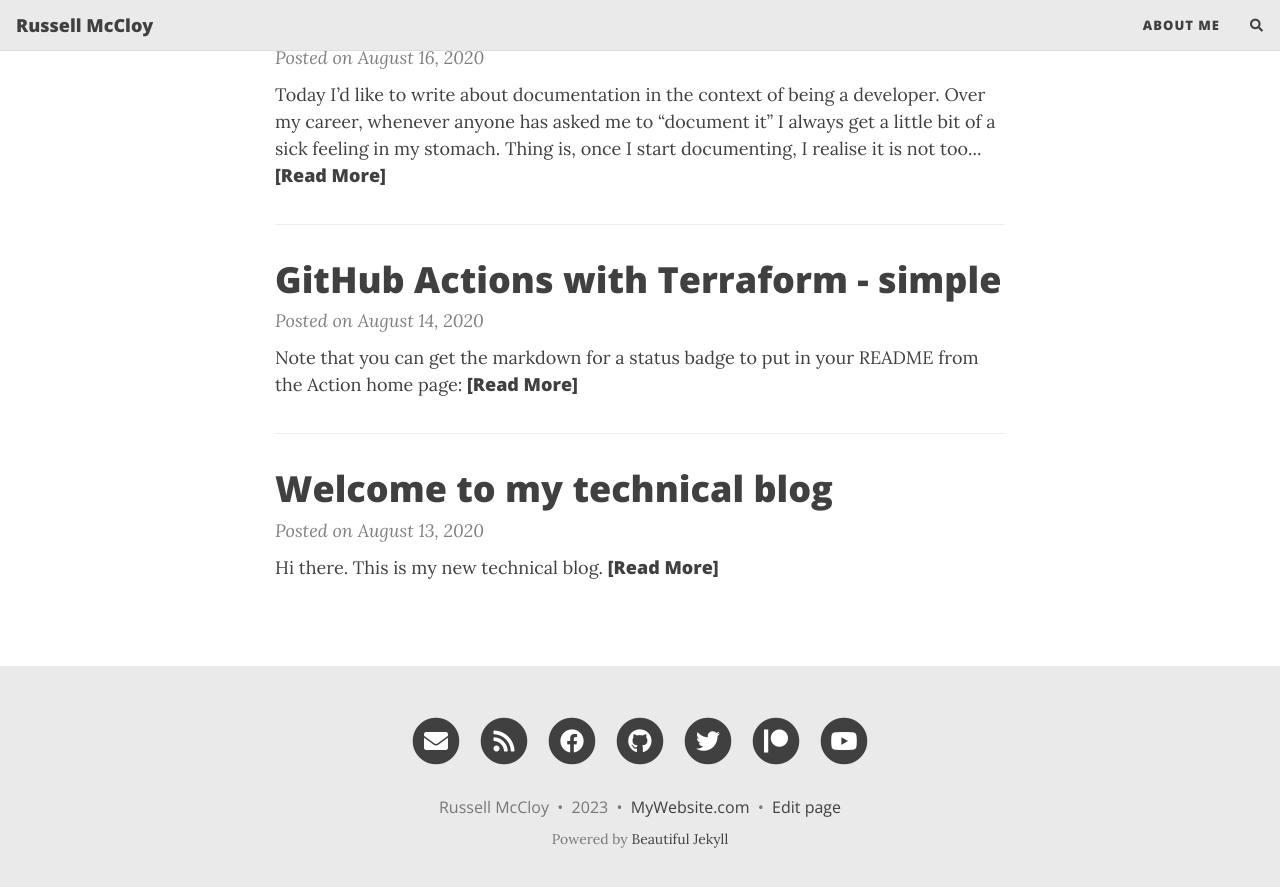
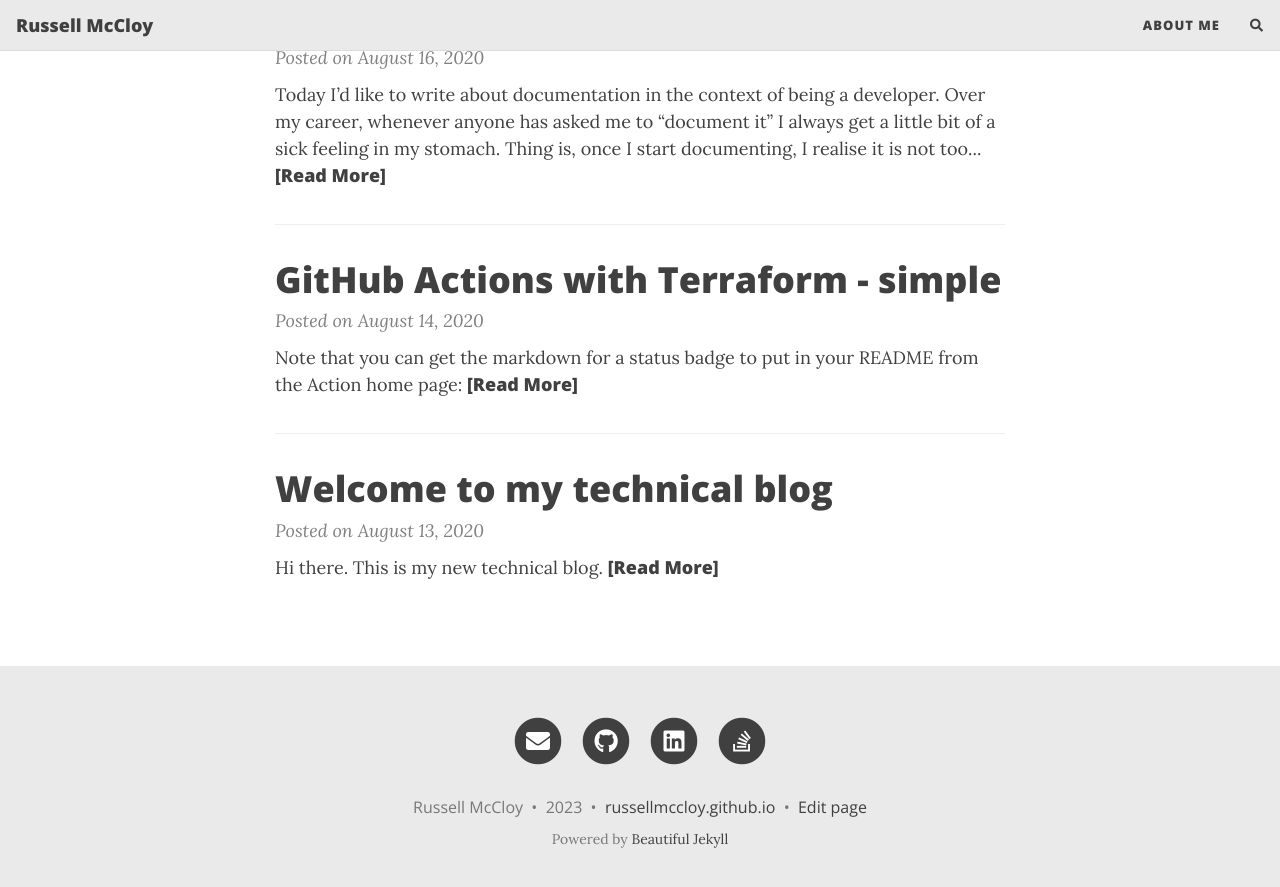
Before and after one commit to russellmccloy/russellmccloy.github.io, a Jekyll site: the page built from index.md, in a window 1280 px wide and 900 px high, scrolled down 1669 px. Shown: the top 887 px of the window. Built offline with Jekyll 4.4.1, drawn with Linux system fonts in a browser that asks for light colours; nearby versions of some CDN libraries; the list of posts is cut into pages by our own code; comment, search, counter and statistics services are not loaded; some of the changed lines change nothing that is shown.

Commit message:
update config

```diff
--- a/_config.yml
+++ b/_config.yml
@@ -50,34 +50,34 @@ round-avatar: true
 # You can change the order that they show up on the page by changing the order here.
 # Uncomment the links you want to show and add your information to each one.
 social-network-links:
-  email: "someone@example.com"
-  rss: true  # remove this line if you don't want to show an RSS link at the bottom
-  facebook: deanattali
-  github: daattali
-  twitter: daattali
-  patreon: DeanAttali
-  youtube: c/daattali
-#  medium: yourname
-#  reddit: yourname
-#  linkedin: daattali
-#  xing: yourname
-#  stackoverflow: "3943160/daattali"
-#  snapchat: deanat78
-#  instagram: deanat78
-#  spotify: yourname
-#  telephone: +14159998888
-#  steam: deanat78
-#  twitch: yourname
-#  yelp: yourname
-#  telegram: yourname
-#  calendly: yourname
-#  mastodon: instance.url/@username
-#  ORCID: your ORCID ID
-#  google-scholar: your google scholar
-#  discord: "invite_code" or "users/userid" or "invite/invite_code"
-#  kaggle: yourname
-#  hackerrank: yourname
-#  gitlab: yourname
+  email: "russell.mccloy@googlemail.com"
+  rss: false  # remove this line if you don't want to show an RSS link at the bottom
+  # facebook: deanattali
+  github: russellmccloy
+  # twitter: daattali
+  # patreon: DeanAttali
+  # youtube: c/daattali
+  # medium: yourname
+  # reddit: yourname
+  linkedin: russell-mccloy
+  # xing: yourname
+  stackoverflow: "992495/russ"
+  # snapchat: deanat78
+  # instagram: deanat78
+  # spotify: yourname
+  # telephone: +14159998888
+  # steam: deanat78
+  # twitch: yourname
+  # yelp: yourname
+  # telegram: yourname
+  # calendly: yourname
+  # mastodon: instance.url/@username
+  # ORCID: your ORCID ID
+  # google-scholar: your google scholar
+  # discord: "invite_code" or "users/userid" or "invite/invite_code"
+  # kaggle: yourname
+  # hackerrank: yourname
+  # gitlab: yourname
 
 # If you want your website to generate an RSS feed, provide a description
 # The URL for the feed will be https://<your_website>/feed.xml
@@ -89,14 +89,14 @@ rss-description: This website is a virtual proof that I'm awesome
 
 # Select which social network share links to show in posts
 share-links-active:
-  twitter: true
-  facebook: true
+  # twitter: true
+  # facebook: true
   linkedin: true
-  vk: false
+  # vk: false
 
 # How to display the link to your website in the footer
 # Remove this if you don't want a link in the footer
-url-pretty: "MyWebsite.com"
+url-pretty: "russellmccloy.github.io"
 
 # Excerpt word length - Truncate the excerpt of each post on the feed page to the specified number of words
 excerpt_length: 50
```
